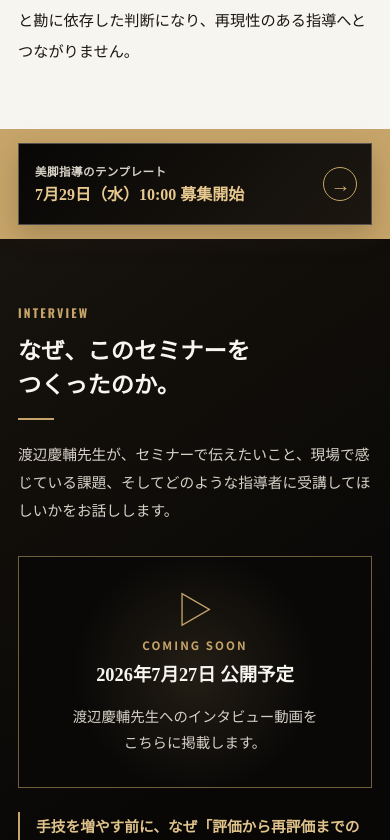
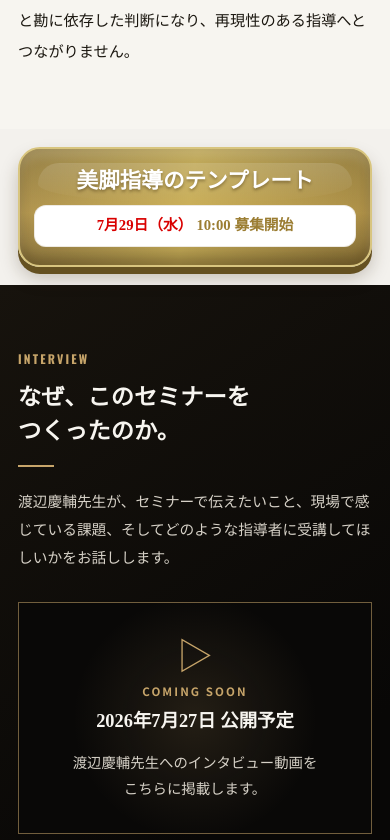
Before and after one commit to KENTA-KAJI/bal-bikyaku-template, a Next.js app: page / in a window 390 px wide. Shown: the part 2464-3304 px from the top of the page. Built offline with nearby package versions, Linux system fonts and the light colour scheme.

Commit message:
style: redesign section conversion buttons

```diff
--- a/src/components/SectionConversion.module.css
+++ b/src/components/SectionConversion.module.css
@@ -1,80 +1,112 @@
 .band {
-  padding: 18px 20px;
-  background: #c7a56a;
+  padding: 22px 20px;
+  background: #f3f1ed;
 }
 
 .button {
   position: relative;
   display: grid;
   width: min(100%, 980px);
-  min-height: 92px;
+  min-height: 150px;
   margin: auto;
-  padding: 1rem 4.5rem 1rem 1.4rem;
+  padding: 1.4rem 2rem;
   align-content: center;
-  gap: 0.18rem;
+  justify-items: center;
+  gap: 0.8rem;
   overflow: hidden;
-  border: 1px solid rgba(255, 255, 255, 0.28);
-  background: linear-gradient(135deg, #080706, #1c1710);
+  border: 2px solid #d8c57f;
+  border-radius: 30px;
+  background:
+    linear-gradient(100deg, rgba(255, 255, 255, 0.08), rgba(255, 232, 130, 0.42) 48%, rgba(255, 255, 255, 0.04)),
+    linear-gradient(180deg, #8a7335, #a98a3f 55%, #765f29);
   color: #fff;
-  box-shadow: 0 10px 28px rgba(58, 42, 19, 0.24);
+  box-shadow:
+    inset 0 12px 12px rgba(255, 255, 255, 0.13),
+    inset 0 -10px 13px rgba(60, 43, 10, 0.3),
+    0 9px 0 #655121,
+    0 14px 22px rgba(58, 42, 19, 0.28);
   transition: transform 160ms ease, box-shadow 160ms ease;
 }
 
+.button::before {
+  content: "";
+  position: absolute;
+  inset: 14px 18px auto;
+  height: 34%;
+  border-radius: 22px 22px 50% 50%;
+  background: linear-gradient(180deg, rgba(255, 255, 255, 0.14), transparent);
+  pointer-events: none;
+}
+
 .button:hover {
-  transform: translateY(-2px);
-  box-shadow: 0 14px 34px rgba(58, 42, 19, 0.34);
+  transform: translateY(-3px);
+  box-shadow:
+    inset 0 12px 12px rgba(255, 255, 255, 0.16),
+    inset 0 -10px 13px rgba(60, 43, 10, 0.3),
+    0 11px 0 #655121,
+    0 17px 28px rgba(58, 42, 19, 0.34);
 }
 
 .title {
-  color: #d6d1c7;
-  font-size: 0.82rem;
-  font-weight: 700;
-  letter-spacing: 0.04em;
+  position: relative;
+  color: #fff;
+  font-family: var(--font-serif);
+  font-size: clamp(1.5rem, 4.5vw, 2.6rem);
+  font-weight: 800;
+  line-height: 1.25;
+  text-align: center;
+  text-shadow: 0 2px 3px rgba(48, 32, 5, 0.38);
 }
 
 .action {
-  color: #e7c98f;
+  position: relative;
+  display: flex;
+  width: min(100%, 700px);
+  min-height: 48px;
+  padding: 0.55rem 1rem;
+  align-items: center;
+  justify-content: center;
+  gap: 0.45rem;
+  border-radius: 12px;
+  background: #fff;
+  color: #9b7d32;
   font-family: var(--font-serif);
-  font-size: clamp(1.05rem, 3vw, 1.45rem);
-  line-height: 1.45;
+  font-size: clamp(1rem, 3vw, 1.35rem);
+  line-height: 1.35;
+  text-align: center;
+  box-shadow: inset 0 0 0 1px rgba(115, 86, 22, 0.12);
 }
 
-.arrow {
-  position: absolute;
-  top: 50%;
-  right: 1.4rem;
-  display: grid;
-  width: 42px;
-  height: 42px;
-  place-items: center;
-  transform: translateY(-50%);
-  border: 1px solid #c7a56a;
-  border-radius: 50%;
-  color: #c7a56a;
-  font-size: 1.25rem;
+.urgent {
+  color: #d90000;
 }
 
 @media (max-width: 480px) {
   .band {
-    padding: 14px 18px;
+    padding: 18px;
   }
 
   .button {
-    min-height: 82px;
-    padding: 0.85rem 3.5rem 0.85rem 1rem;
+    min-height: 120px;
+    padding: 1.15rem 0.9rem;
+    gap: 0.65rem;
+    border-radius: 22px;
+    box-shadow:
+      inset 0 9px 10px rgba(255, 255, 255, 0.13),
+      inset 0 -8px 11px rgba(60, 43, 10, 0.3),
+      0 7px 0 #655121,
+      0 11px 18px rgba(58, 42, 19, 0.26);
   }
 
   .title {
-    font-size: 0.72rem;
+    font-size: 1.35rem;
   }
 
   .action {
-    font-size: 1rem;
-  }
-
-  .arrow {
-    right: 0.85rem;
-    width: 34px;
-    height: 34px;
+    min-height: 42px;
+    padding: 0.5rem 0.45rem;
+    gap: 0.25rem;
+    font-size: 0.92rem;
+    white-space: nowrap;
   }
 }
--- a/src/components/SectionConversion.tsx
+++ b/src/components/SectionConversion.tsx
@@ -27,13 +27,20 @@ export default function SectionConversion() {
       >
         <span className={styles.title}>美脚指導のテンプレート</span>
         <strong className={styles.action}>
-          {ended
-            ? "今回の募集は終了しました"
-            : open
-              ? "【定員10名】今すぐ申し込む"
-              : "7月29日（水）10:00 募集開始"}
+          {ended ? (
+            <span>今回の募集は終了しました</span>
+          ) : open ? (
+            <>
+              <span className={styles.urgent}>【定員10名】</span>
+              <span>今すぐ申し込む</span>
+            </>
+          ) : (
+            <>
+              <span className={styles.urgent}>7月29日（水）</span>
+              <span>10:00 募集開始</span>
+            </>
+          )}
         </strong>
-        <span className={styles.arrow} aria-hidden="true">→</span>
       </a>
     </aside>
   );
```
